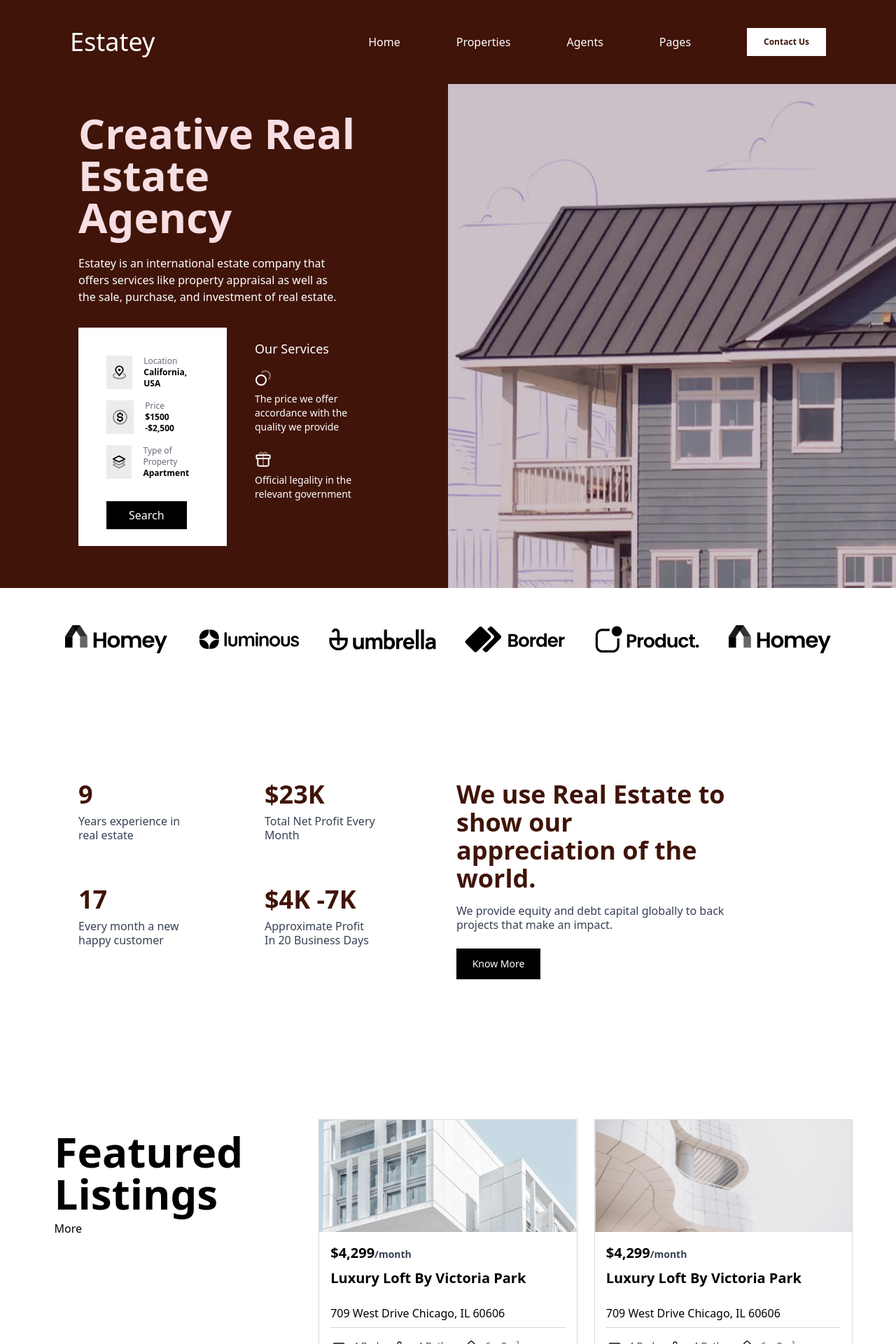
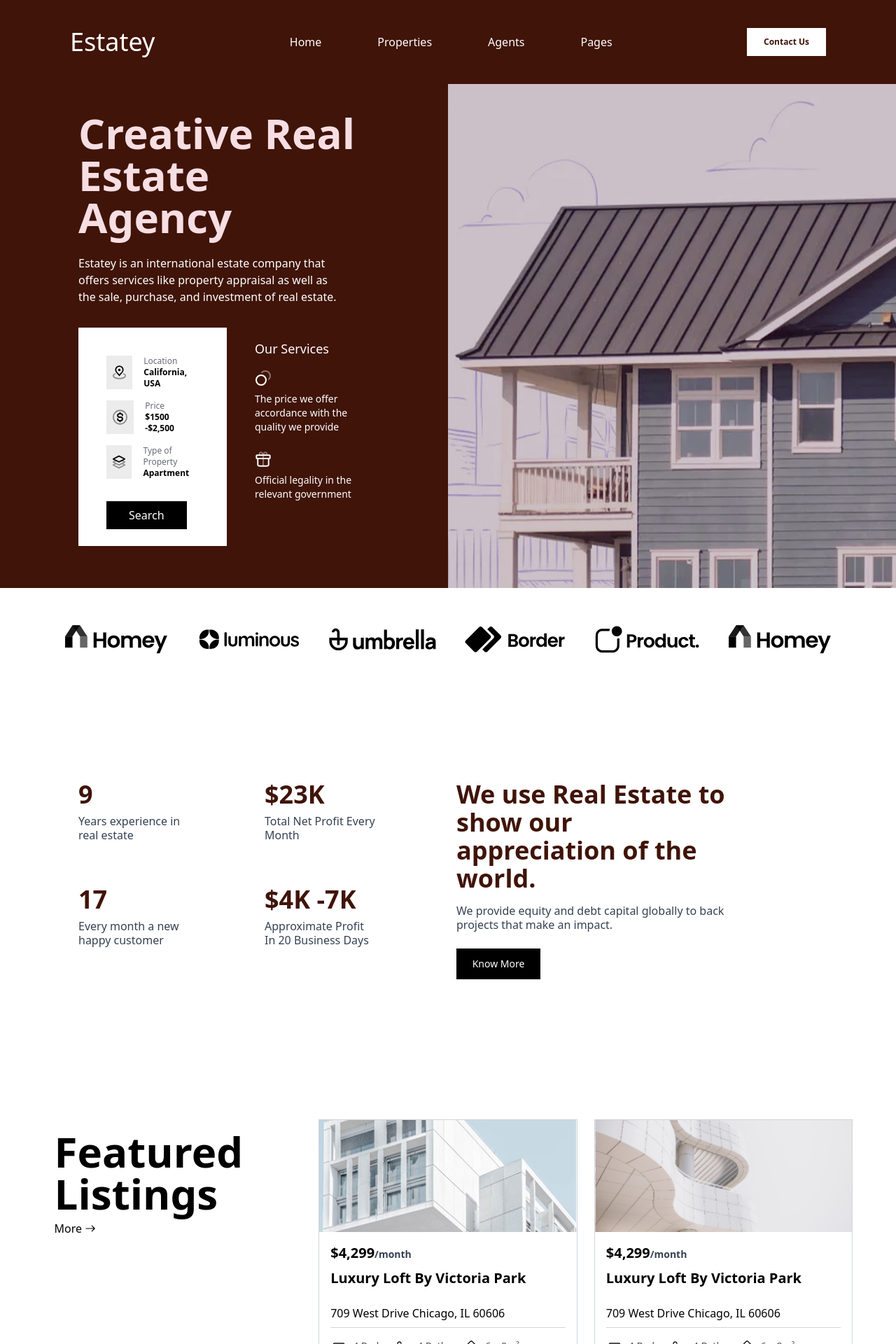
Before and after one commit to ayomideRussianCode/Estatey, a React (Vite) app: page / in a window 1280 px wide. Shown: the top 1920 px of the page at 70% size. Built offline with nearby package versions, Linux system fonts and the light colour scheme.

Commit message:
final commit

```diff
--- a/src/components/Listings.jsx
+++ b/src/components/Listings.jsx
@@ -1,3 +1,5 @@
+import { IoIosArrowRoundForward } from "react-icons/io";
+
 function Listings() {
   const listingDetails = [
     {
@@ -60,7 +62,9 @@ function Listings() {
           <h1 className="text-4xl lg:text-6xl font-bold text-black mb-2">
             Featured Listings
           </h1>
-          <p className="text-black">More</p>
+          <p className="text-black flex items-center">
+            More <IoIosArrowRoundForward className="w-6 h-6 " />
+          </p>
         </div>
 
         {/* PROPERTY CARDS */}
@@ -82,19 +86,28 @@ function Listings() {
                 </span>
               </p>
               <p className="font-semibold text-xl mb-4">{listings.label}</p>
-              <p className="border-b border-gray-300 py-2">{listings.address}</p>
+              <p className="border-b border-gray-300 py-2">
+                {listings.address}
+              </p>
               <div className="flex gap-4 mt-4 items-center text-sm  text-gray-600">
                 <p className="flex gap-2">
                   {" "}
-                  <img className="w-6 h-6" src={listings.bed} alt="bed" /> <span> 4 Beds</span>
+                  <img className="w-6 h-6" src={listings.bed} alt="bed" />{" "}
+                  <span> 4 Beds</span>
                 </p>
                 <p className="flex gap-2">
                   {" "}
-                  <img className="w-6 h-6" src={listings.bath} alt="bath" /> <span> 4 Baths</span>
+                  <img
+                    className="w-6 h-6"
+                    src={listings.bath}
+                    alt="bath"
+                  />{" "}
+                  <span> 4 Baths</span>
                 </p>{" "}
                 <p className="flex gap-2">
                   {" "}
-                  <img className="w-6 h-6" src={listings.sqm} alt="sqm" /> <span> 6 x 8m²</span>
+                  <img className="w-6 h-6" src={listings.sqm} alt="sqm" />{" "}
+                  <span> 6 x 8m²</span>
                 </p>{" "}
               </div>
             </div>
--- a/src/components/NavBar.jsx
+++ b/src/components/NavBar.jsx
@@ -7,23 +7,21 @@ function NavBar() {
   const navLinks = ["Home", "Properties", "Agents", "Pages"];
 
   return (
-    <header className="flex  bg-[#401408] text-white">
+    <header className="flex bg-[#401408] text-white">
       <div className="flex justify-between items-center  w-full px-4 md:px-10 xl:px-[100px] h-30 bg-[#401408]">
         <h1 className="font-medium text-4xl">Estatey</h1>
-        <nav className="hidden md:flex">
+        <nav className="hidden md:flex flex-1 justify-center">
           <ul className="flex justify-center items-center gap-10 xl:gap-20">
             {navLinks.map((link, index) => (
               <li key={index}>
                 <a href="#">{link}</a>
               </li>
             ))}
-            <li>
-              <button className=" hidden md:flex px-6 py-3 text-xs bg-white text-[#401408] font-semibold rounded-none ">
-                Contact Us
-              </button>
-            </li>
           </ul>
         </nav>
+        <button className=" hidden md:flex px-6 py-3 text-xs bg-white text-[#401408] font-semibold rounded-none ">
+          Contact Us
+        </button>
         <div className="md:hidden ">
           <button onClick={() => setIsOpen(!isOpen)}>
             {isOpen ? (
```
